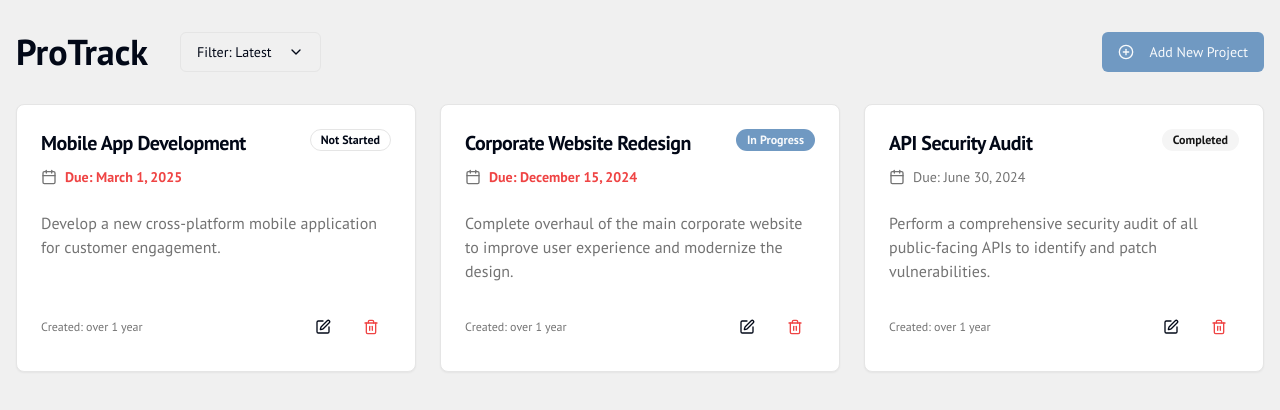
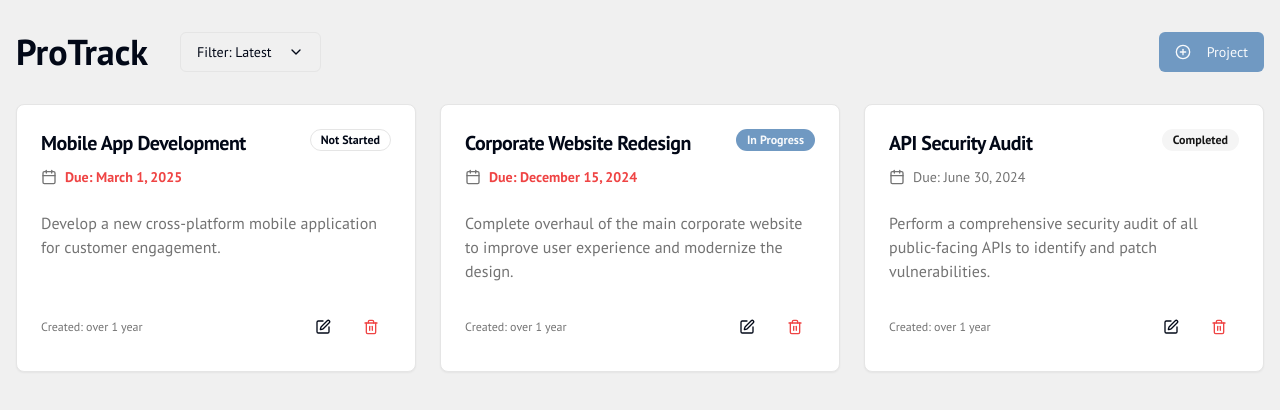
Before and after one commit to sria-the-fury/ProTrack, a Next.js app: page / in a window 1280 px wide. Shown: the top 410 px of the page. Built offline with nearby package versions, Linux system fonts and the light colour scheme.

Commit message:
remove extra text from add button

```diff
--- a/src/app/page.tsx
+++ b/src/app/page.tsx
@@ -105,7 +105,7 @@ export default function Home() {
           </div>
           <Button onClick={handleAdd}>
             <PlusCircle className="mr-2 h-4 w-4" />
-            Add New Project
+            Project
           </Button>
         </header>
 
```
